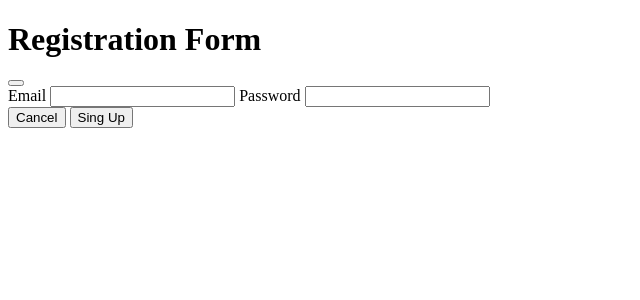
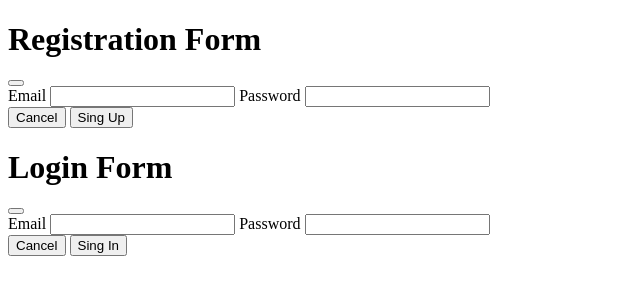
Before and after one commit to BRANYA43/online_notes, a Django app: template src/templates/includes/navbar.html in a window 1280 px wide. Shown: the part 78-378 px from the top of the page, without its empty margins (0-640 px from the left). Run offline with Django 4.2, Linux system fonts and the light colour scheme; the template is opened without the code that fills it, so the values that code supplies are empty.

Commit message:
Bind modal login form to navbar

```diff
--- a/src/templates/includes/navbar.html
+++ b/src/templates/includes/navbar.html
@@ -18,7 +18,7 @@
             <a class="nav-link" href="#" data-bs-toggle="modal" data-bs-target="#modal_registration_form">Sing Up</a>
           </li>
           <li class="nav-item">
-            <a class="nav-link" href="#">Sing In</a>
+            <a class="nav-link" href="#" data-bs-toggle="modal" data-bs-target="#modal_login_form">Sing In</a>
           </li>
         {% endif %}
       </ul>
@@ -27,3 +27,4 @@
 </nav>
 
 {% include 'includes/modals/modal_registration_form.html' %}
+{% include 'includes/modals/modal_login_form.html' %}
```
